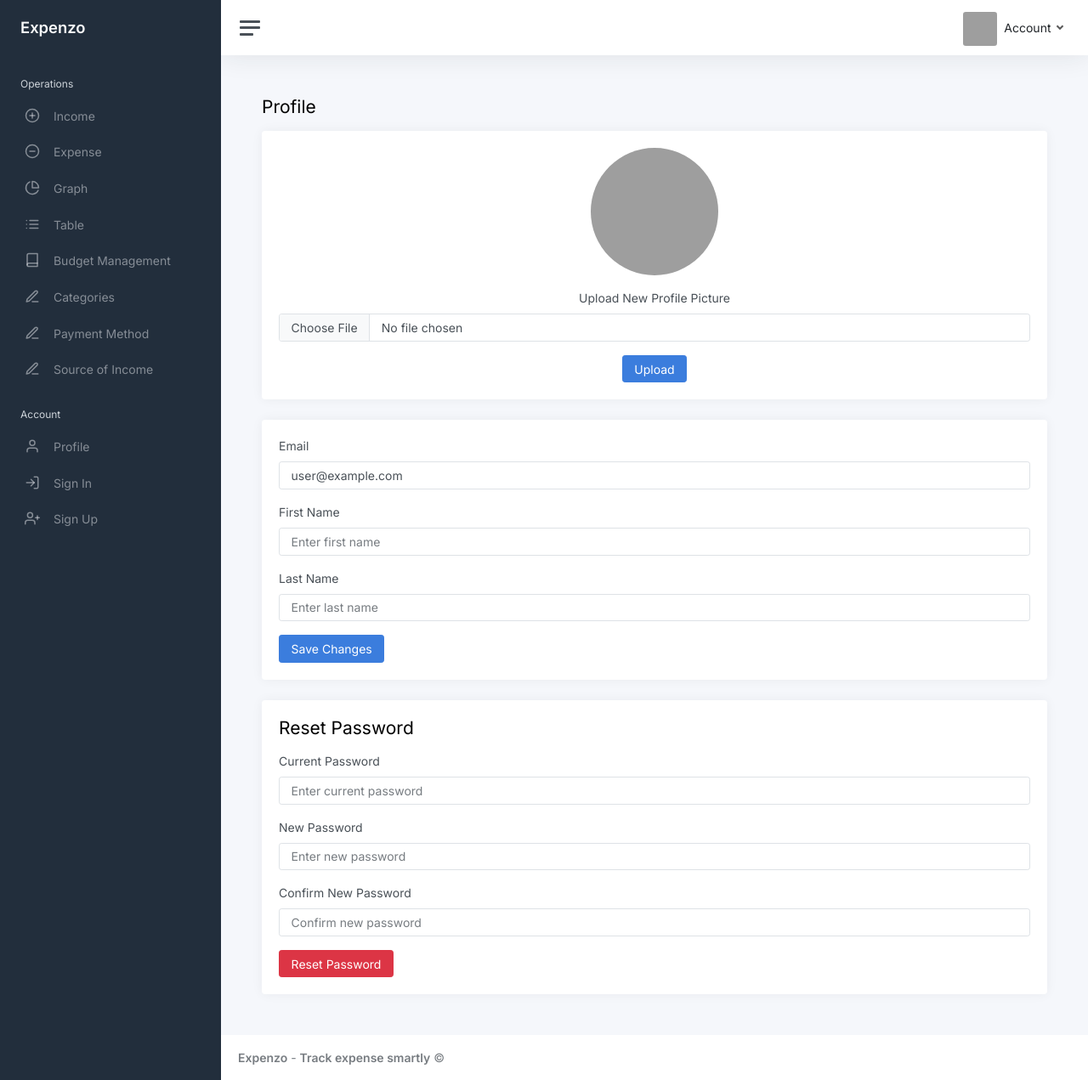
After one commit to shyamsndr/SmartExpenseTracker, a Django app: page /profile/ in a window 1280 px wide. The commit adds this page. Shown: the whole page at 85% size. Run offline with Django 5.2, Linux system fonts and the light colour scheme; some libraries are stand-ins or nearby versions; grey boxes are pictures that could not be loaded.

Commit message:
Completed front-end, Added profile and reset password pages

```diff
--- a/smart_expense_tracker/templates/base.html
+++ b/smart_expense_tracker/templates/base.html
@@ -83,6 +83,12 @@
 
 					<li class="sidebar-item">
 						<li class="sidebar-header">Account</li>
+						<a class="sidebar-link" href="{% url 'profile' %}">
+              <i class="align-middle" data-feather="user"></i> <span class="align-middle">Profile</span>
+            </a>
+					</li>
+
+					<li class="sidebar-item">
 						<a class="sidebar-link" href="{% url 'login' %}">
               <i class="align-middle" data-feather="log-in"></i> <span class="align-middle">Sign In</span>
             </a>
--- /dev/null
+++ b/smart_expense_tracker/templates/profile.html
@@ -0,0 +1,77 @@
+{% extends 'base.html' %}
+
+{% load static %}
+
+{% block title %}Expenzo - Profile{% endblock %}
+
+{% block content %}
+<!-- Profile Page -->
+<main class="content">
+    <div class="container-fluid p-0">
+        <h1 class="h3 mb-3">Profile</h1>
+
+        <div class="card">
+            <div class="card-body text-center">
+                <!-- Profile Picture Section -->
+                <div class="mb-3">
+                    <img src="{% static 'img/avatars/avatar.jpg' %}"
+                         alt="Profile Picture" class="rounded-circle" width="150" height="150">
+                </div>
+                <form method="post" enctype="multipart/form-data">
+                    {% csrf_token %}
+                    <div class="mb-3">
+                        <label class="form-label">Upload New Profile Picture</label>
+                        <input class="form-control" type="file" name="profile_picture" accept="image/*">
+                    </div>
+                    <button type="submit" class="btn btn-primary">Upload</button>
+                </form>
+            </div>
+        </div>
+
+        <div class="card mt-3">
+            <div class="card-body">
+                <form method="post">
+                    {% csrf_token %}
+                    <div class="mb-3">
+                        <label class="form-label">Email</label>
+                        <input class="form-control" type="text" name="email" value="user@example.com" readonly>
+                    </div>
+                    <div class="mb-3">
+                        <label class="form-label">First Name</label>
+                        <input class="form-control" type="text" name="first_name" placeholder="Enter first name" required>
+                    </div>
+                    <div class="mb-3">
+                        <label class="form-label">Last Name</label>
+                        <input class="form-control" type="text" name="last_name" placeholder="Enter last name" required>
+                    </div>
+                    <button type="submit" class="btn btn-primary">Save Changes</button>
+                </form>
+            </div>
+        </div>
+
+        <!-- Reset Password Section -->
+        <div class="card mt-3">
+            <div class="card-body">
+                <h3 class="mb-3">Reset Password</h3>
+                <form method="post">
+                    {% csrf_token %}
+                    <div class="mb-3">
+                        <label class="form-label">Current Password</label>
+                        <input class="form-control" type="password" name="current_password" placeholder="Enter current password" required>
+                    </div>
+                    <div class="mb-3">
+                        <label class="form-label">New Password</label>
+                        <input class="form-control" type="password" name="new_password" placeholder="Enter new password" required>
+                    </div>
+                    <div class="mb-3">
+                        <label class="form-label">Confirm New Password</label>
+                        <input class="form-control" type="password" name="confirm_password" placeholder="Confirm new password" required>
+                    </div>
+                    <button type="submit" class="btn btn-danger">Reset Password</button>
+                </form>
+            </div>
+        </div>
+
+    </div>
+</main>
+{% endblock %}
--- a/smart_expense_tracker/users/urls.py
+++ b/smart_expense_tracker/users/urls.py
@@ -13,4 +13,7 @@ urlpatterns = [
     path('manage-source-of-income/', views.manage_source_of_income, name='manage_source_of_income'),
     path('budget/', views.budget_management, name='budget_management'),
     path('graph/', views.graph_view, name='graph'),
+    path('export_pdf/', views.export_pdf, name='export_pdf'),
+    path('export_csv/', views.export_csv, name='export_csv'),
+    path('profile/', views.profile_view, name='profile'),
 ]
--- a/smart_expense_tracker/users/views.py
+++ b/smart_expense_tracker/users/views.py
@@ -82,3 +82,12 @@ def budget_management(request):
 
 def graph_view(request):
     return render(request, 'graph.html')
+
+def export_pdf(request):
+    return render(request, 'export_pdf.html')
+
+def export_csv(request):
+    return render(request, 'export_csv.html')
+
+def profile_view(request):
+    return render(request, 'profile.html')
```
Also changed, not shown: smart_expense_tracker/templates/export_csv.html (added, +13 -0 lines), smart_expense_tracker/templates/export_pdf.html (added, +13 -0 lines), smart_expense_tracker/templates/graph.html (+53 -3 lines), smart_expense_tracker/templates/transactions.html (+31 -1 lines).
